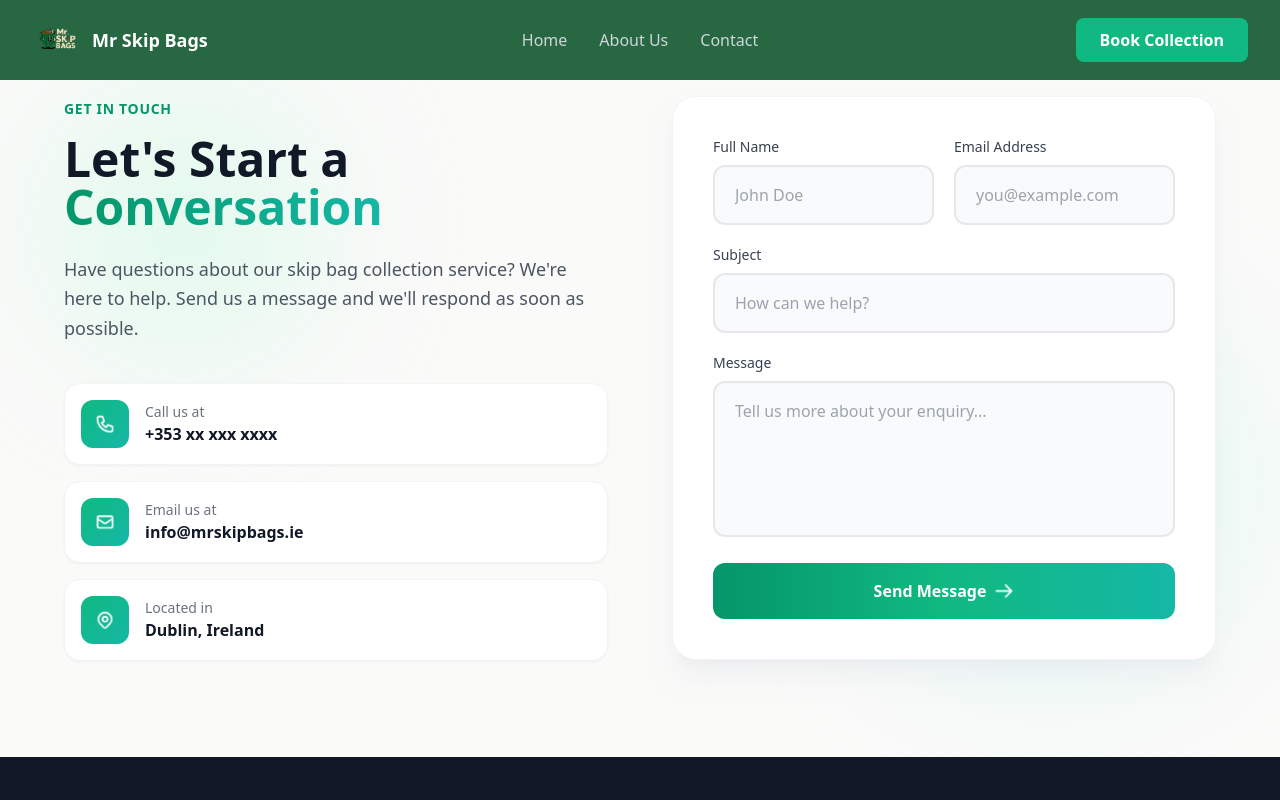
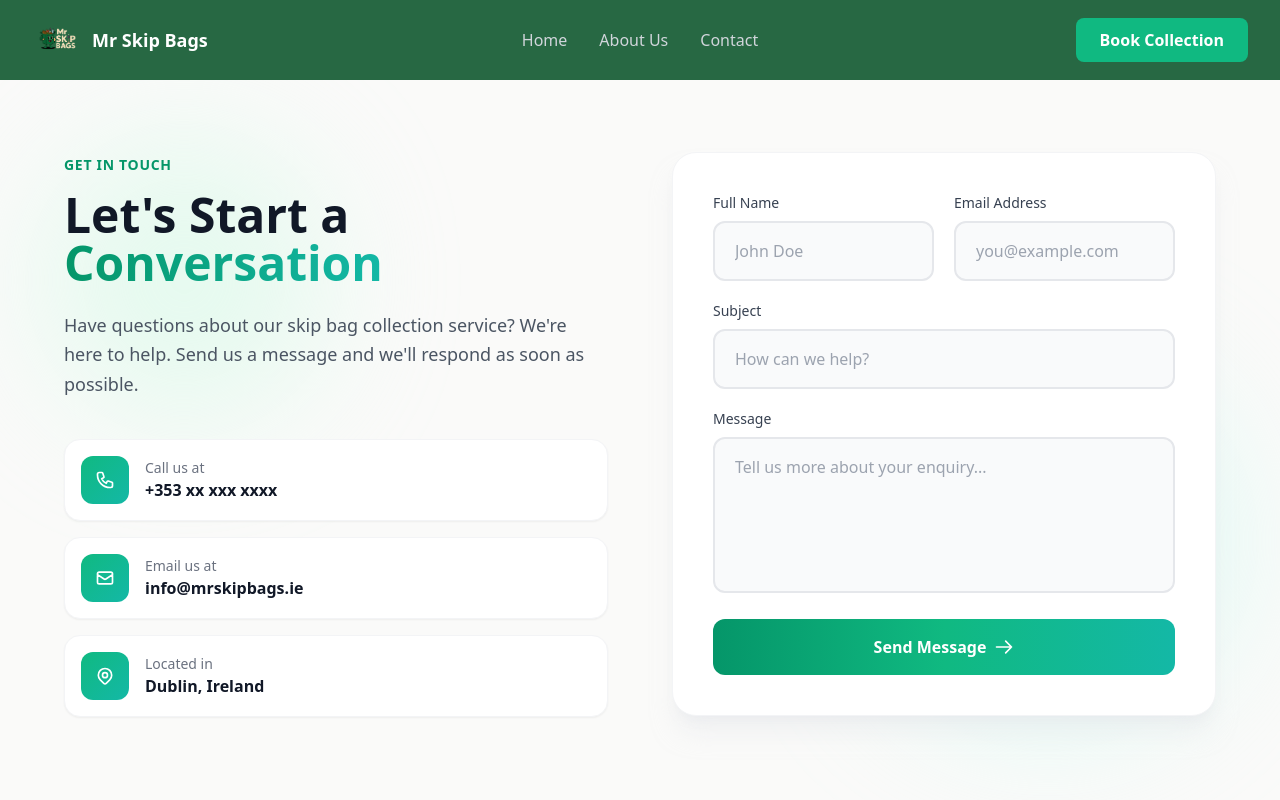
Before and after one commit to Yaseenn786/MrSkipbags, a React (Vite) app in the folder Client/: page /Contact in a window 1280 px wide. Shown: the top 800 px of the page. Built offline with nearby package versions, Linux system fonts and the light colour scheme.

Commit message:
fixed global css issue

```diff
--- a/Client/src/components/ContactForm.jsx
+++ b/Client/src/components/ContactForm.jsx
@@ -41,7 +41,7 @@ export default function ContactForm() {
   `;
 
   return (
-    <section className="relative py-24 px-6 overflow-hidden">
+    <section className="relative py-24 mt-14 px-6 overflow-hidden">
       {/* Background */}
       <div className="absolute inset-0 bg-[#fafaf9]" />
 
```
Also changed, not shown: Client/src/index.css (+4 -4 lines).
